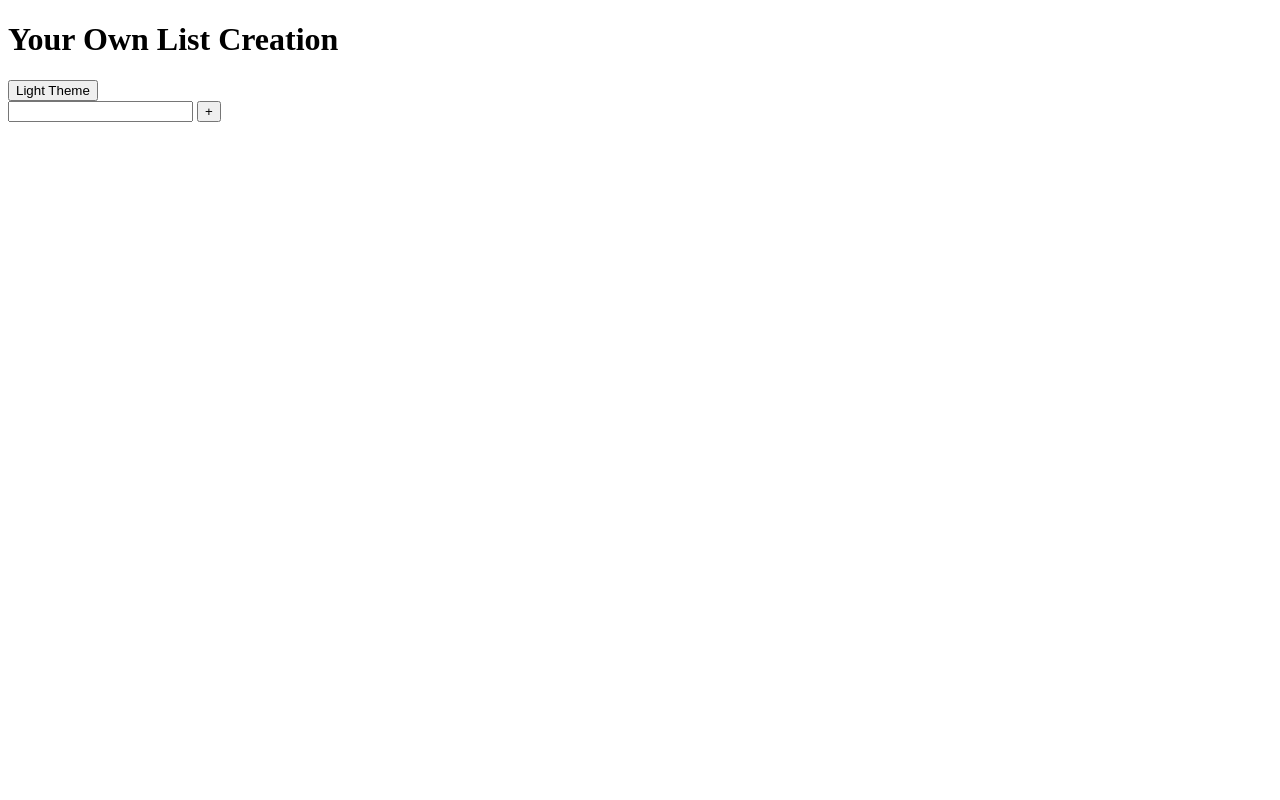
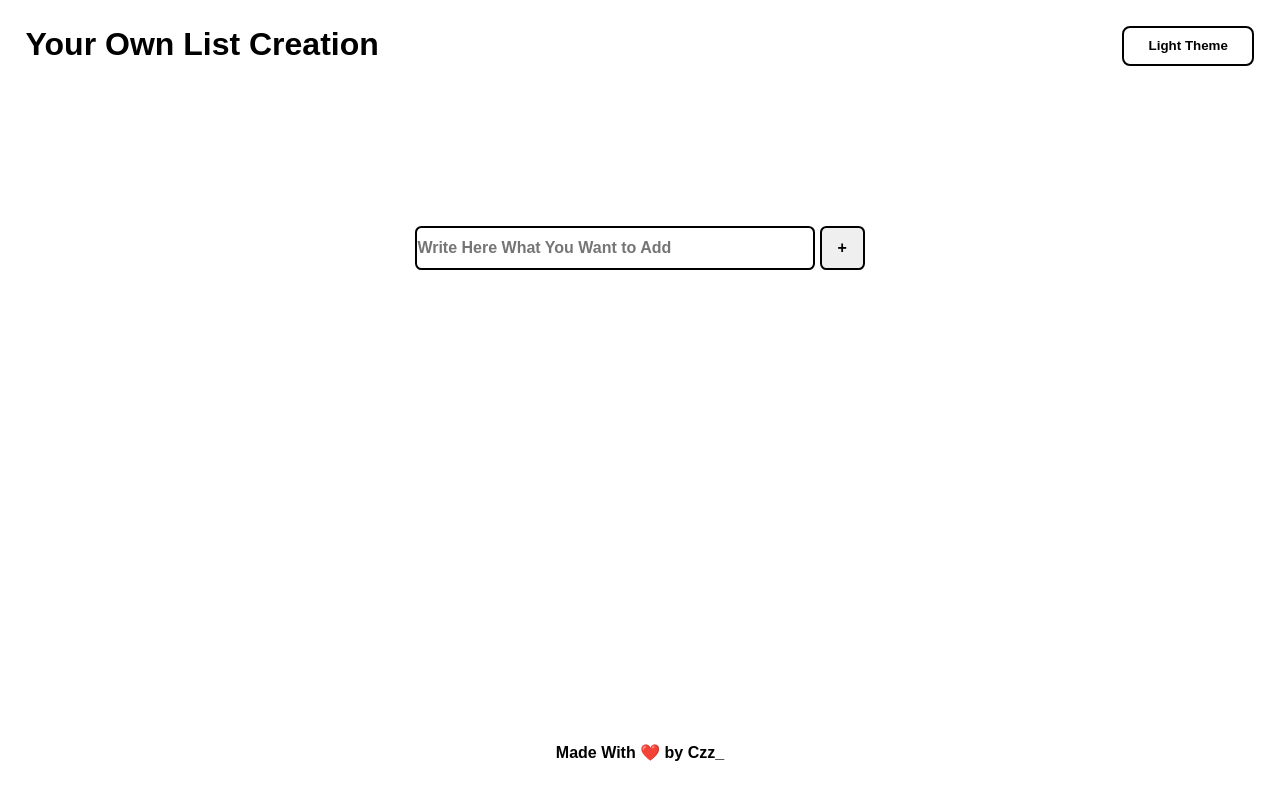
Before and after one commit to Czzped/Your-Own-List-Creation, a plain HTML site: page index.html in a window 1280 px wide. Drawn offline with Linux system fonts and the light colour scheme.

Commit message:
style: site stylization

```diff
--- a/index.html
+++ b/index.html
@@ -10,18 +10,25 @@
 </head>
 <body>
 
-    <header>
-        <h1>Your Own List Creation</h1>
-        <input type="button" value="Light Theme">
-    </header>
+    <div class="container">
+        <header>
+            <h1>Your Own List Creation</h1>
+            <input type="button" value="Light Theme" class="themeChangerButton">
+        </header>
 
-    <main>
-        <input type="text" class="input">
-        <input type="button" value="+" id="addMainButton">
-        <ul id="mainUlList">
+        <main>
+            <span>
+                <div>
+                    <input type="text" class="input" id="input" placeholder="Write Here What You Want to Add">
+                    <input type="button" value="+" id="addMainButton" class="addMainButton">
+                </div>
+                <ul id="mainUlList">
+                </ul>
+            </span>
+        </main>
 
-        </ul>
-    </main>
+        <footer>Made With ❤️ by Czz_</footer>
+    </div>
 
 </body>
 </html>
--- a/style.css
+++ b/style.css
@@ -0,0 +1,158 @@
+* {
+
+    padding: 0;
+    margin: 0;
+    box-sizing: border-box;
+}
+
+:root {
+
+    --bg-color: #fff;
+    --color: #000000;
+}
+
+.container {
+
+    display: flex;
+    flex-direction: column;
+
+    gap: 10rem;
+
+    height: 100vh;
+
+    padding: 2%;
+
+    font-family: 'Comme',sans-serif;
+
+    color: #000000;
+}
+
+header {
+
+    display: flex;
+    justify-content: space-between;
+}
+
+.themeChangerButton {
+
+    background-color: var(--bg-color);
+    color: var(--color);
+
+    font-weight: 550;
+
+    height: 2.5rem;
+
+    padding-left: 2%;
+    padding-right: 2%;
+
+    border-radius: 0.5rem;
+    border: 0.125rem solid var(--color);
+
+    cursor: pointer;
+}
+
+.themeChangerButton:hover {
+
+    background-color: var(--color);
+    color: var(--bg-color);
+}
+
+main {
+    display: flex;
+    flex-direction: column;
+    align-items: center;
+
+    height: 100%;
+    gap: 2rem;
+}
+
+main span {
+
+    display: flex;
+    flex-direction: column;
+
+    gap: 3rem;
+}
+
+.input {
+
+    height: 2.8rem;
+    width: 25rem;
+
+    background-color: var(--bg-color);
+
+    font-size: medium;
+    font-weight: 550;
+
+    border-radius: 0.4rem;
+    border: 0.125rem solid var(--color);
+}
+
+.addMainButton {
+
+    height: 2.8rem;
+    width: 2.8rem;
+
+    font-weight: 550;
+    font-size: medium;
+
+    border-radius: 0.4rem;
+    border: 0.125rem solid var(--color);
+
+    cursor: pointer;
+}
+
+.addMainButton:hover {
+
+    background-color: var(--color);
+    color: var(--bg-color);
+}
+
+main ul {
+
+    display: flex;
+    flex-direction: column;
+
+    gap: 1.2rem;
+}
+
+main ul > li{
+    display: flex;
+    flex-direction: column;
+    align-items: start;
+
+    font-size: medium;
+    font-weight: bolder;
+
+    width: 100%;
+}
+
+footer {
+
+    display: flex;
+    justify-content: center;
+
+    font-size: medium;
+    font-weight: 550;
+
+    padding-bottom: 1%;
+}
+
+@media(max-width:480px) {
+
+    .input {
+
+        width: 15rem;;
+    }
+
+    header {
+
+        font-size: 15px;
+    }
+
+    .themeChangerButton {
+
+        padding-left: 1%;
+        padding-right: 1%;
+    }
+}
```
